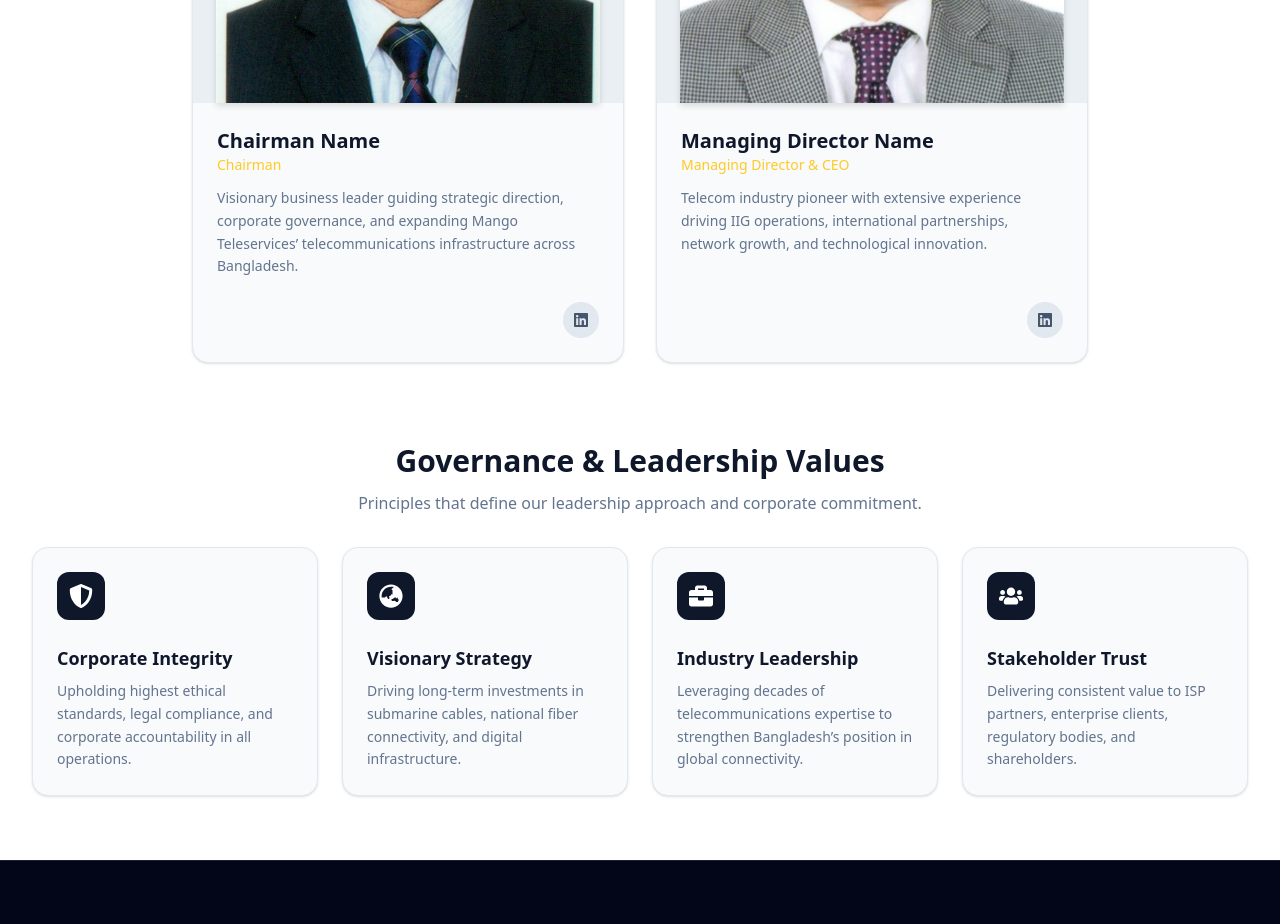
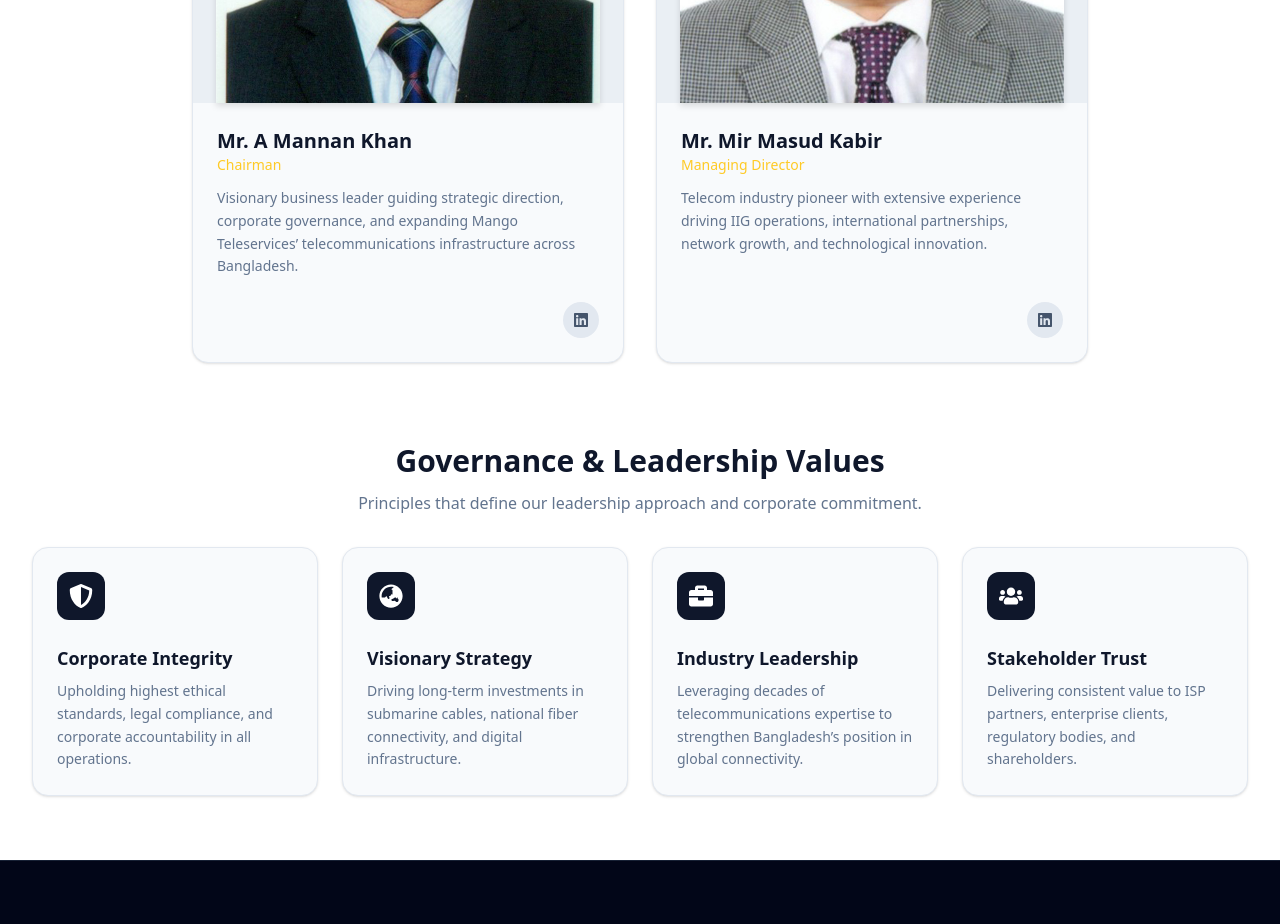
Before and after one commit to Kamiaaa/mtl, a Next.js app: page /board-of-directors in a window 1280 px wide. Shown: the part 1600-2524 px from the top of the page. Built offline with nearby package versions, Linux system fonts and the light colour scheme.

Commit message:
BOD name updated

```diff
--- a/app/(main)/components/BoardOfDirectors.tsx
+++ b/app/(main)/components/BoardOfDirectors.tsx
@@ -54,15 +54,15 @@ const BoardOfDirectors = () => {
   // Directors Data (Chairman and Managing Director)
   const directors = [
     {
-      name: 'Chairman Name',
+      name: 'Mr. A Mannan Khan',
       designation: 'Chairman',
       image: '/img/amk.jpg', // Place photo in /public/img/directors/
       bio: 'Visionary business leader guiding strategic direction, corporate governance, and expanding Mango Teleservices’ telecommunications infrastructure across Bangladesh.',
       linkedin: '#',
     },
     {
-      name: 'Managing Director Name',
-      designation: 'Managing Director & CEO',
+      name: 'Mr. Mir Masud Kabir',
+      designation: 'Managing Director',
       image: '/img/mmk.jpg', // Place photo in /public/img/directors/
       bio: 'Telecom industry pioneer with extensive experience driving IIG operations, international partnerships, network growth, and technological innovation.',
       linkedin: '#',
```
